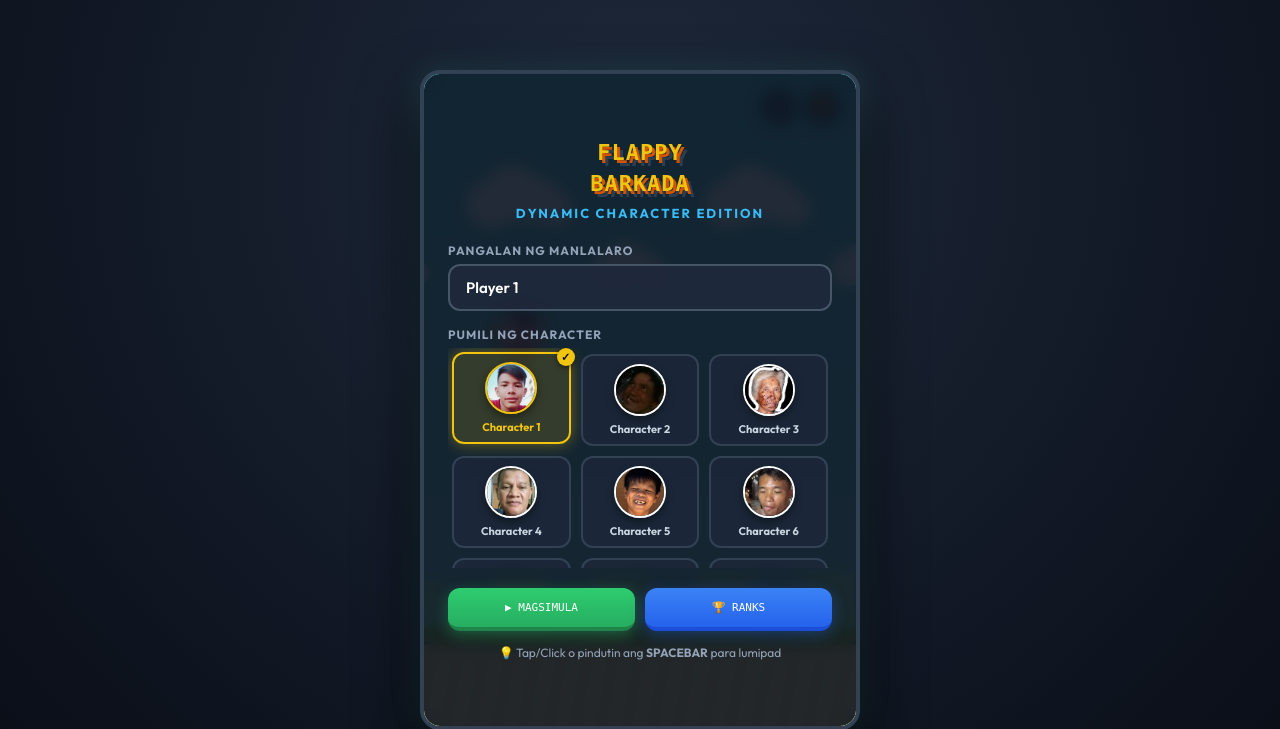
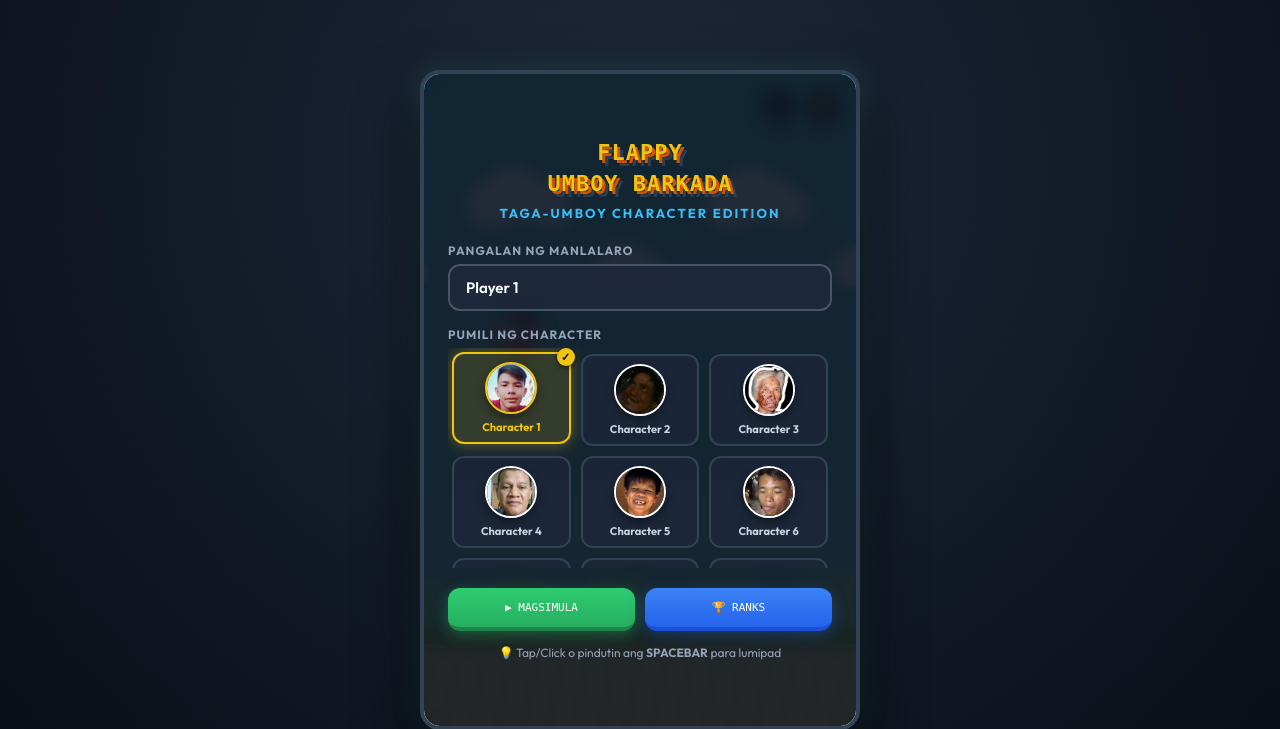
Before and after one commit to tatin0923/flappy-barkada, a PHP site: page / in a window 1280 px wide. Shown: the top 729 px of the page. Run offline with PHP 8.4, Linux system fonts and the light colour scheme; some libraries are stand-ins or nearby versions.

Commit message:
may binagong feature o design

```diff
--- a/index.php
+++ b/index.php
@@ -24,8 +24,8 @@
     <!-- 1. Start / Character Selection Overlay -->
     <div class="overlay" id="startOverlay">
       <div class="title-container">
-        <h1 class="game-title">FLAPPY<br>BARKADA</h1>
-        <div class="game-subtitle">Dynamic Character Edition</div>
+        <h1 class="game-title">FLAPPY<br>UMBOY BARKADA</h1>
+        <div class="game-subtitle">Taga-Umboy Character Edition</div>
       </div>
 
       <div class="input-group">
--- a/js/game.js
+++ b/js/game.js
@@ -211,6 +211,10 @@ class FlappyGame {
     });
 
     window.addEventListener('keydown', (e) => {
+      // Huwag i-block ang spacebar kapag nagta-type sa input o textarea
+      if (e.target && (e.target.tagName === 'INPUT' || e.target.tagName === 'TEXTAREA')) {
+        return;
+      }
       if (e.code === 'Space' || e.code === 'ArrowUp') {
         e.preventDefault();
         doJump();
```
Also changed, not shown: index.html (+7 -3 lines).
